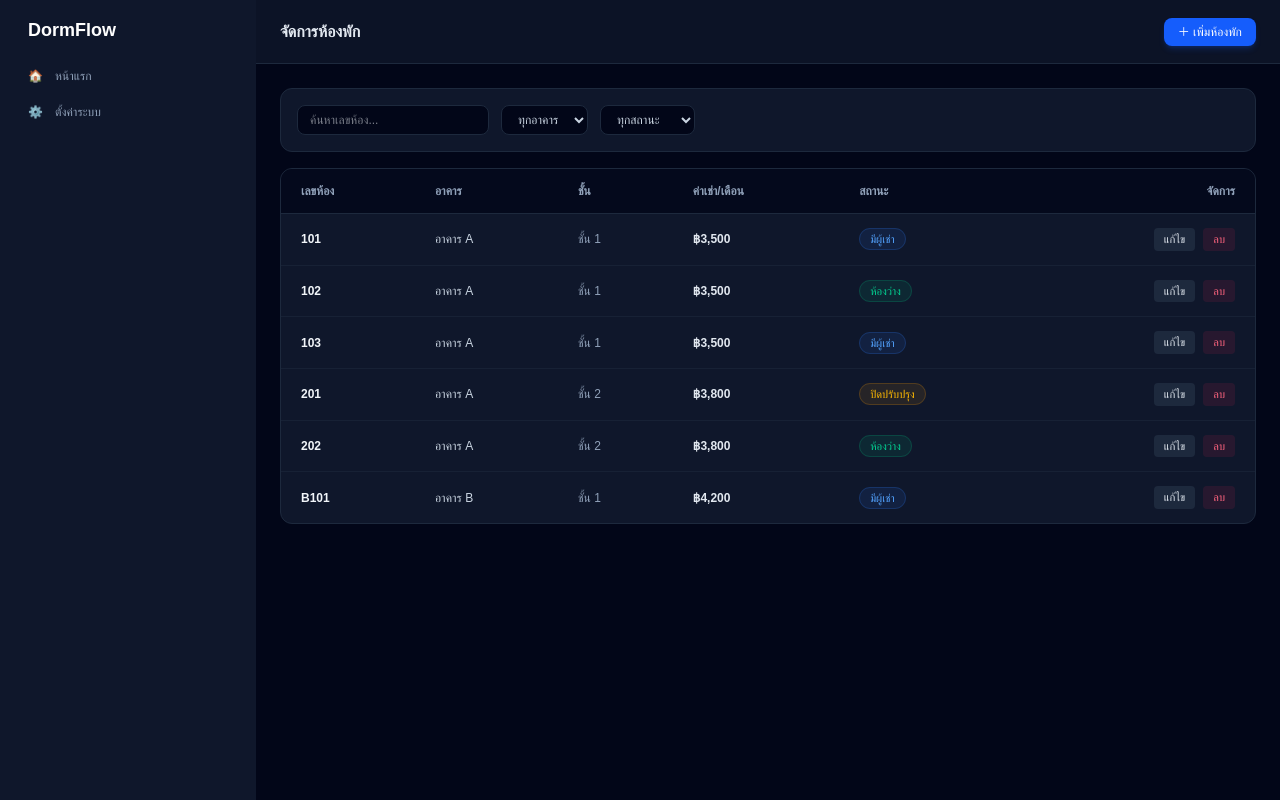
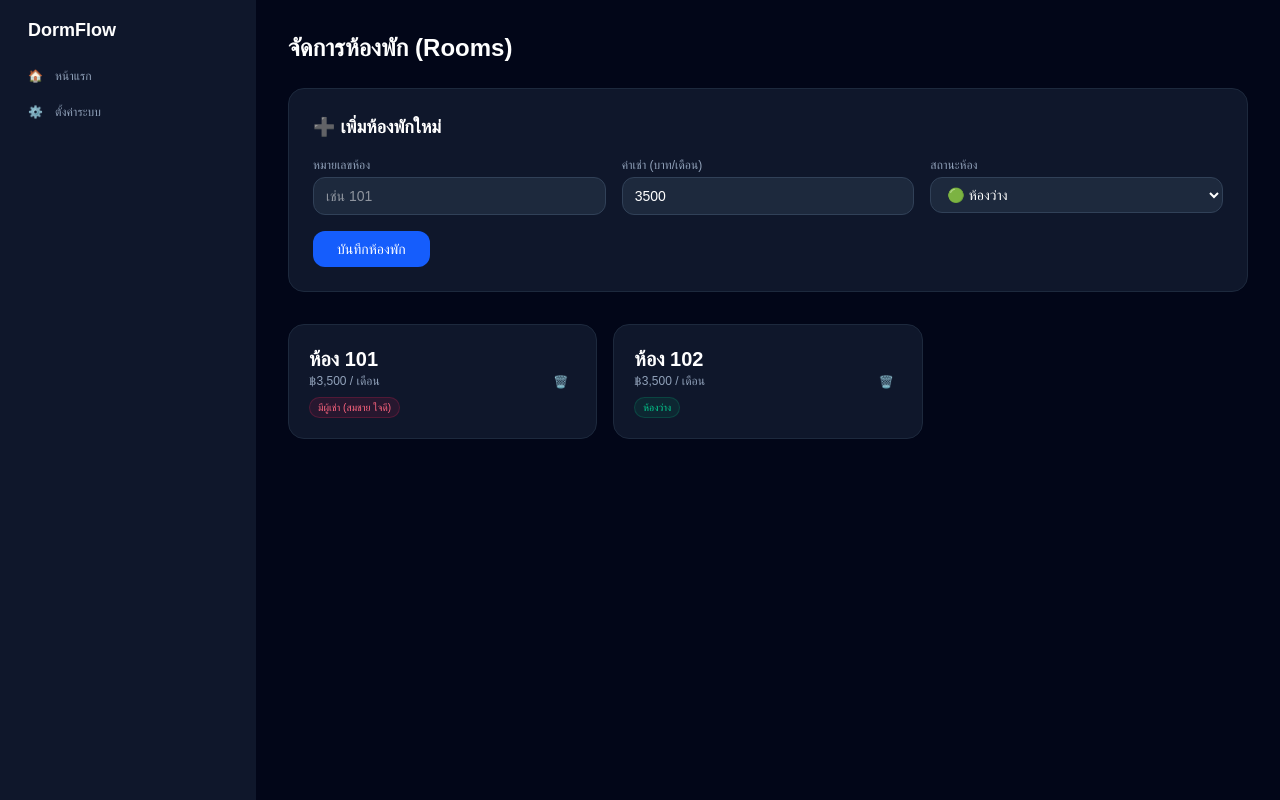
Before and after one commit to Beam5297/dormflow, a Next.js app: page /rooms in a window 1280 px wide. Built offline with nearby package versions, Linux system fonts and the light colour scheme.

Commit message:
complete rooms and tenants management system

```diff
--- a/app/rooms/page.tsx
+++ b/app/rooms/page.tsx
@@ -1,139 +1,94 @@
 'use client';
 
-import React, { useState } from 'react';
-import  Sidebar  from '@/components/Sidebar';
-import { mockRooms, Room } from '@/services/roomService';
-import { RoomModal } from '@/components/RoomModal';
+import React, { useState, useEffect } from 'react';
+import Sidebar from '@/components/Sidebar';
+import { getRooms, saveRooms, RoomData } from '@/services/storage';
 
 export default function RoomsPage() {
-  const [rooms, setRooms] = useState<Room[]>(mockRooms);
-  const [search, setSearch] = useState('');
-  const [buildingFilter, setBuildingFilter] = useState('ALL');
-  const [statusFilter, setStatusFilter] = useState('ALL');
-  const [isModalOpen, setIsModalOpen] = useState(false);
-  const [editingRoom, setEditingRoom] = useState<Room | null>(null);
+  const [rooms, setRooms] = useState<RoomData[]>([]);
+  const [roomNumber, setRoomNumber] = useState('');
+  const [rentPrice, setRentPrice] = useState(3500);
+  const [status, setStatus] = useState<'vacant' | 'occupied' | 'maintenance'>('vacant');
 
-  const filteredRooms = rooms.filter((room) => {
-    const matchSearch = room.roomNumber.toLowerCase().includes(search.toLowerCase());
-    const matchBuilding = buildingFilter === 'ALL' || room.building === buildingFilter;
-    const matchStatus = statusFilter === 'ALL' || room.status === statusFilter;
-    return matchSearch && matchBuilding && matchStatus;
-  });
+  useEffect(() => {
+    setRooms(getRooms());
+  }, []);
 
-  const handleSaveRoom = (savedRoom: Room) => {
-    if (editingRoom) {
-      setRooms(rooms.map((r) => (r.id === savedRoom.id ? savedRoom : r)));
-    } else {
-      setRooms([...rooms, savedRoom]);
+  const handleAddRoom = (e: React.FormEvent) => {
+    e.preventDefault();
+    if (!roomNumber) return alert('กรุณากรอกเลขห้อง');
+
+    const newRoom: RoomData = {
+      id: Date.now().toString(),
+      roomNumber,
+      rentPrice,
+      status,
+    };
+
+    const updated = [...rooms, newRoom];
+    setRooms(updated);
+    saveRooms(updated);
+    setRoomNumber('');
+  };
+
+  const handleDelete = (id: string) => {
+    if (confirm('คุณต้องการลบห้องนี้ใช่ไหม?')) {
+      const updated = rooms.filter(r => r.id !== id);
+      setRooms(updated);
+      saveRooms(updated);
     }
   };
 
-  const handleEdit = (room: Room) => {
-    setEditingRoom(room);
-    setIsModalOpen(true);
-  };
+  return (
+    <div className="flex min-h-screen bg-slate-950 text-white">
+      <Sidebar />
+      <main className="flex-1 p-8 max-w-6xl">
+        <h1 className="text-2xl font-bold mb-6">จัดการห้องพัก (Rooms)</h1>
 
-  const handleDelete = (id: string) => {
-    if (confirm('คุณต้องการลบห้องพักนี้ใช่หรือไม่?')) {
-      setRooms(rooms.filter((r) => r.id !== id));
-    }
-  };
+        {/* ฟอร์มเพิ่มห้อง */}
+        <form onSubmit={handleAddRoom} className="bg-slate-900 border border-slate-800 rounded-2xl p-6 mb-8">
+          <h2 className="text-lg font-semibold mb-4">➕ เพิ่มห้องพักใหม่</h2>
+          <div className="grid grid-cols-1 md:grid-cols-3 gap-4 mb-4">
+            <div>
+              <label className="block text-xs text-slate-400 mb-1">หมายเลขห้อง</label>
+              <input type="text" value={roomNumber} onChange={e => setRoomNumber(e.target.value)} placeholder="เช่น 101" className="w-full bg-slate-800 border border-slate-700 rounded-xl px-3 py-2 text-sm" />
+            </div>
+            <div>
+              <label className="block text-xs text-slate-400 mb-1">ค่าเช่า (บาท/เดือน)</label>
+              <input type="number" value={rentPrice} onChange={e => setRentPrice(Number(e.target.value))} className="w-full bg-slate-800 border border-slate-700 rounded-xl px-3 py-2 text-sm" />
+            </div>
+            <div>
+              <label className="block text-xs text-slate-400 mb-1">สถานะห้อง</label>
+              <select value={status} onChange={e => setStatus(e.target.value as any)} className="w-full bg-slate-800 border border-slate-700 rounded-xl px-3 py-2 text-sm">
+                <option value="vacant">🟢 ห้องว่าง</option>
+                <option value="occupied">🔴 มีผู้เช่าแล้ว</option>
+                <option value="maintenance">🟡 ปรับปรุง</option>
+              </select>
+            </div>
+          </div>
+          <button type="submit" className="bg-blue-600 hover:bg-blue-500 text-white font-medium text-sm px-6 py-2 rounded-xl">บันทึกห้องพัก</button>
+        </form>
 
-  const renderBadge = (status: string) => {
-    if (status === 'VACANT') return <span className="px-2.5 py-1 rounded-full text-[11px] font-medium bg-emerald-500/10 text-emerald-400 border border-emerald-500/20">ห้องว่าง</span>;
-    if (status === 'OCCUPIED') return <span className="px-2.5 py-1 rounded-full text-[11px] font-medium bg-blue-500/10 text-blue-400 border border-blue-500/20">มีผู้เช่า</span>;
-    return <span className="px-2.5 py-1 rounded-full text-[11px] font-medium bg-amber-500/10 text-amber-400 border border-amber-500/20">ปิดปรับปรุง</span>;
-  };
-
-  return (
-    <div className="min-h-screen bg-slate-950 text-slate-100 flex">
-      <Sidebar />
-      <div className="flex-1 flex flex-col min-w-0">
-        <header className="h-16 border-b border-slate-800 bg-slate-900/80 backdrop-blur px-6 flex items-center justify-between sticky top-0 z-20">
-          <h2 className="text-base font-semibold text-slate-200">จัดการห้องพัก</h2>
-          <button
-            onClick={() => {
-              setEditingRoom(null);
-              setIsModalOpen(true);
-            }}
-            className="px-3.5 py-1.5 rounded-lg bg-blue-600 hover:bg-blue-500 text-white text-xs font-medium shadow-md shadow-blue-600/20"
-          >
-            ＋ เพิ่มห้องพัก
-          </button>
-        </header>
-
-        <main className="p-6 space-y-4">
-          <div className="p-4 rounded-xl bg-slate-900 border border-slate-800 flex flex-wrap gap-3 items-center">
-            <input
-              type="text"
-              placeholder="ค้นหาเลขห้อง..."
-              value={search}
-              onChange={(e) => setSearch(e.target.value)}
-              className="px-3 py-1.5 rounded-lg bg-slate-950 border border-slate-800 text-xs text-slate-100 focus:outline-none focus:border-blue-500 w-full sm:w-48"
-            />
-            <select
-              value={buildingFilter}
-              onChange={(e) => setBuildingFilter(e.target.value)}
-              className="px-3 py-1.5 rounded-lg bg-slate-950 border border-slate-800 text-xs text-slate-300 focus:outline-none focus:border-blue-500"
-            >
-              <option value="ALL">ทุกอาคาร</option>
-              <option value="อาคาร A">อาคาร A</option>
-              <option value="อาคาร B">อาคาร B</option>
-            </select>
-            <select
-              value={statusFilter}
-              onChange={(e) => setStatusFilter(e.target.value)}
-              className="px-3 py-1.5 rounded-lg bg-slate-950 border border-slate-800 text-xs text-slate-300 focus:outline-none focus:border-blue-500"
-            >
-              <option value="ALL">ทุกสถานะ</option>
-              <option value="VACANT">ห้องว่าง</option>
-              <option value="OCCUPIED">มีผู้เช่า</option>
-              <option value="MAINTENANCE">ปิดปรับปรุง</option>
-            </select>
-          </div>
-
-          <div className="rounded-xl bg-slate-900 border border-slate-800 overflow-hidden">
-            <table className="w-full text-left text-xs text-slate-300">
-              <thead className="bg-slate-950/80 text-slate-400 uppercase border-b border-slate-800">
-                <tr>
-                  <th className="px-5 py-3.5">เลขห้อง</th>
-                  <th className="px-5 py-3.5">อาคาร</th>
-                  <th className="px-5 py-3.5">ชั้น</th>
-                  <th className="px-5 py-3.5">ค่าเช่า/เดือน</th>
-                  <th className="px-5 py-3.5">สถานะ</th>
-                  <th className="px-5 py-3.5 text-right">จัดการ</th>
-                </tr>
-              </thead>
-              <tbody className="divide-y divide-slate-800/60">
-                {filteredRooms.map((room) => (
-                  <tr key={room.id} className="hover:bg-slate-800/40">
-                    <td className="px-5 py-3.5 font-bold text-slate-100">{room.roomNumber}</td>
-                    <td className="px-5 py-3.5">{room.building}</td>
-                    <td className="px-5 py-3.5 text-slate-400">ชั้น {room.floor}</td>
-                    <td className="px-5 py-3.5 font-semibold text-slate-200">฿{room.price.toLocaleString()}</td>
-                    <td className="px-5 py-3.5">{renderBadge(room.status)}</td>
-                    <td className="px-5 py-3.5 text-right space-x-2">
-                      <button onClick={() => handleEdit(room)} className="px-2.5 py-1 rounded bg-slate-800 hover:bg-slate-700 text-slate-200 text-[11px]">
-                        แก้ไข
-                      </button>
-                      <button onClick={() => handleDelete(room.id)} className="px-2.5 py-1 rounded bg-rose-500/10 hover:bg-rose-500/20 text-rose-400 text-[11px]">
-                        ลบ
-                      </button>
-                    </td>
-                  </tr>
-                ))}
-              </tbody>
-            </table>
-          </div>
-        </main>
-      </div>
-
-      <RoomModal
-        isOpen={isModalOpen}
-        onClose={() => setIsModalOpen(false)}
-        onSave={handleSaveRoom}
-        initialData={editingRoom}
-      />
+        {/* รายการห้องพัก */}
+        <div className="grid grid-cols-1 md:grid-cols-3 gap-4">
+          {rooms.map(room => (
+            <div key={room.id} className="bg-slate-900 border border-slate-800 rounded-2xl p-5 flex justify-between items-center">
+              <div>
+                <span className="text-xl font-bold">ห้อง {room.roomNumber}</span>
+                <p className="text-xs text-slate-400">฿{room.rentPrice.toLocaleString()} / เดือน</p>
+                <span className={`inline-block mt-2 text-[10px] px-2 py-0.5 rounded-full font-medium ${
+                  room.status === 'vacant' ? 'bg-emerald-500/10 text-emerald-400 border border-emerald-500/20' :
+                  room.status === 'occupied' ? 'bg-rose-500/10 text-rose-400 border border-rose-500/20' :
+                  'bg-amber-500/10 text-amber-400 border border-amber-500/20'
+                }`}>
+                  {room.status === 'vacant' ? 'ห้องว่าง' : room.status === 'occupied' ? `มีผู้เช่า (${room.tenantName || '-'})` : 'ปรับปรุง'}
+                </span>
+              </div>
+              <button onClick={() => handleDelete(room.id)} className="text-xs text-slate-500 hover:text-rose-400 p-2">🗑️</button>
+            </div>
+          ))}
+        </div>
+      </main>
     </div>
   );
 }
--- a/app/tenants/page.tsx
+++ b/app/tenants/page.tsx
@@ -1,134 +1,103 @@
 'use client';
 
-import React, { useState } from 'react';
-import  Sidebar  from '@/components/Sidebar';
-import { mockTenants, Tenant } from '@/services/tenantService';
-import { TenantModal } from '@/components/TenantModal';
+import React, { useState, useEffect } from 'react';
+import Sidebar from '@/components/Sidebar';
+import { getTenants, saveTenants, getRooms, saveRooms, TenantData } from '@/services/storage';
 
 export default function TenantsPage() {
-  const [tenants, setTenants] = useState<Tenant[]>(mockTenants);
-  const [search, setSearch] = useState('');
-  const [statusFilter, setStatusFilter] = useState('ALL');
-  const [isModalOpen, setIsModalOpen] = useState(false);
-  const [editingTenant, setEditingTenant] = useState<Tenant | null>(null);
+  const [tenants, setTenants] = useState<TenantData[]>([]);
+  const [rooms, setRooms] = useState<any[]>([]);
 
-  const filteredTenants = tenants.filter((tenant) => {
-    const matchSearch =
-      tenant.name.toLowerCase().includes(search.toLowerCase()) ||
-      tenant.roomNumber.toLowerCase().includes(search.toLowerCase()) ||
-      tenant.phone.includes(search);
-    const matchStatus = statusFilter === 'ALL' || tenant.status === statusFilter;
-    return matchSearch && matchStatus;
-  });
+  const [name, setName] = useState('');
+  const [phone, setPhone] = useState('');
+  const [roomNumber, setRoomNumber] = useState('');
+  const [startDate, setStartDate] = useState('');
 
-  const handleSaveTenant = (savedTenant: Tenant) => {
-    if (editingTenant) {
-      setTenants(tenants.map((t) => (t.id === savedTenant.id ? savedTenant : t)));
-    } else {
-      setTenants([...tenants, savedTenant]);
-    }
+  useEffect(() => {
+    setTenants(getTenants());
+    setRooms(getRooms());
+  }, []);
+
+  const handleAddTenant = (e: React.FormEvent) => {
+    e.preventDefault();
+    if (!name || !roomNumber) return alert('กรุณากรอกชื่อและเลือกห้องพัก');
+
+    const newTenant: TenantData = {
+      id: Date.now().toString(),
+      name,
+      phone,
+      roomNumber,
+      startDate: startDate || new Date().toISOString().split('T')[0],
     };
 
-  const handleEdit = (tenant: Tenant) => {
-    setEditingTenant(tenant);
-    setIsModalOpen(true);
-  };
+    const updatedTenants = [...tenants, newTenant];
+    setTenants(updatedTenants);
+    saveTenants(updatedTenants);
 
-  const handleDelete = (id: string) => {
-    if (confirm('คุณต้องการลบข้อมูลผู้เช่ารายนี้ใช่หรือไม่?')) {
-      setTenants(tenants.filter((t) => t.id !== id));
-    }
-  };
+    // อัปเดตสถานะห้องใน Rooms เป็น occupied
+    const updatedRooms = rooms.map(r => r.roomNumber === roomNumber ? { ...r, status: 'occupied' as const, tenantName: name } : r);
+    setRooms(updatedRooms);
+    saveRooms(updatedRooms);
 
-  const renderBadge = (status: string) => {
-    if (status === 'ACTIVE')
-      return <span className="px-2.5 py-1 rounded-full text-[11px] font-medium bg-emerald-500/10 text-emerald-400 border border-emerald-500/20">ปกติ</span>;
-    if (status === 'EXPIRED')
-      return <span className="px-2.5 py-1 rounded-full text-[11px] font-medium bg-amber-500/10 text-amber-400 border border-amber-500/20">ใกล้/หมดสัญญา</span>;
-    return <span className="px-2.5 py-1 rounded-full text-[11px] font-medium bg-slate-500/10 text-slate-400 border border-slate-500/20">ย้ายออก</span>;
+    setName('');
+    setPhone('');
+    setRoomNumber('');
   };
 
   return (
-    <div className="min-h-screen bg-slate-950 text-slate-100 flex">
+    <div className="flex min-h-screen bg-slate-950 text-white">
       <Sidebar />
-      <div className="flex-1 flex flex-col min-w-0">
-        <header className="h-16 border-b border-slate-800 bg-slate-900/80 backdrop-blur px-6 flex items-center justify-between sticky top-0 z-20">
-          <h2 className="text-base font-semibold text-slate-200">ผู้เช่า & สัญญา</h2>
-          <button
-            onClick={() => {
-              setEditingTenant(null);
-              setIsModalOpen(true);
-            }}
-            className="px-3.5 py-1.5 rounded-lg bg-blue-600 hover:bg-blue-500 text-white text-xs font-medium shadow-md shadow-blue-600/20"
-          >
-            ＋ เพิ่มผู้เช่าใหม่
-          </button>
-        </header>
+      <main className="flex-1 p-8 max-w-6xl">
+        <h1 className="text-2xl font-bold mb-6">จัดการผู้เช่า (Tenants)</h1>
 
-        <main className="p-6 space-y-4">
-          {/* Controls Bar */}
-          <div className="p-4 rounded-xl bg-slate-900 border border-slate-800 flex flex-wrap gap-3 items-center">
-            <input
-              type="text"
-              placeholder="ค้นหาชื่อ, ห้อง, เบอร์โทร..."
-              value={search}
-              onChange={(e) => setSearch(e.target.value)}
-              className="px-3 py-1.5 rounded-lg bg-slate-950 border border-slate-800 text-xs text-slate-100 focus:outline-none focus:border-blue-500 w-full sm:w-60"
-            />
-            <select
-              value={statusFilter}
-              onChange={(e) => setStatusFilter(e.target.value)}
-              className="px-3 py-1.5 rounded-lg bg-slate-950 border border-slate-800 text-xs text-slate-300 focus:outline-none focus:border-blue-500"
-            >
-              <option value="ALL">ทุกสถานะสัญญา</option>
-              <option value="ACTIVE">ปกติ</option>
-              <option value="EXPIRED">ใกล้/หมดสัญญา</option>
-              <option value="MOVED_OUT">ย้ายออกแล้ว</option>
+        {/* ฟอร์มเพิ่มผู้เช่า */}
+        <form onSubmit={handleAddTenant} className="bg-slate-900 border border-slate-800 rounded-2xl p-6 mb-8 space-y-4">
+          <h2 className="text-lg font-semibold">👤 ทำสัญญา / เพิ่มผู้เช่าใหม่</h2>
+          <div className="grid grid-cols-1 md:grid-cols-2 gap-4">
+            <div>
+              <label className="block text-xs text-slate-400 mb-1">ชื่อ-นามสกุล</label>
+              <input type="text" value={name} onChange={e => setName(e.target.value)} className="w-full bg-slate-800 border border-slate-700 rounded-xl px-3 py-2 text-sm" />
+            </div>
+            <div>
+              <label className="block text-xs text-slate-400 mb-1">เบอร์โทรศัพท์</label>
+              <input type="text" value={phone} onChange={e => setPhone(e.target.value)} className="w-full bg-slate-800 border border-slate-700 rounded-xl px-3 py-2 text-sm" />
+            </div>
+            <div>
+              <label className="block text-xs text-slate-400 mb-1">เลือกห้องพัก</label>
+              <select value={roomNumber} onChange={e => setRoomNumber(e.target.value)} className="w-full bg-slate-800 border border-slate-700 rounded-xl px-3 py-2 text-sm">
+                <option value="">-- เลือกห้องพัก --</option>
+                {rooms.map(r => (
+                  <option key={r.id} value={r.roomNumber}>ห้อง {r.roomNumber} ({r.status === 'vacant' ? 'ว่าง' : 'มีผู้เช่า'})</option>
+                ))}
               </select>
             </div>
+            <div>
+              <label className="block text-xs text-slate-400 mb-1">วันที่เริ่มเข้าอยู่</label>
+              <input type="date" value={startDate} onChange={e => setStartDate(e.target.value)} className="w-full bg-slate-800 border border-slate-700 rounded-xl px-3 py-2 text-sm" />
+            </div>
+          </div>
+          <button type="submit" className="bg-blue-600 hover:bg-blue-500 text-white font-medium text-sm px-6 py-2 rounded-xl">บันทึกผู้เช่า</button>
+        </form>
 
-          {/* Table */}
-          <div className="rounded-xl bg-slate-900 border border-slate-800 overflow-hidden">
-            <table className="w-full text-left text-xs text-slate-300">
-              <thead className="bg-slate-950/80 text-slate-400 uppercase border-b border-slate-800">
+        {/* รายชื่อผู้เช่า */}
+        <div className="bg-slate-900 border border-slate-800 rounded-2xl p-6">
+          <h2 className="text-lg font-semibold mb-4">📋 รายชื่อผู้เช่าปัจจุบัน</h2>
+          <table className="w-full text-left text-sm">
+            <thead className="bg-slate-800 text-slate-400">
               <tr>
-                  <th className="px-5 py-3.5">ผู้เช่า</th>
-                  <th className="px-5 py-3.5">ห้อง</th>
-                  <th className="px-5 py-3.5">เบอร์โทรศัพท์</th>
-                  <th className="px-5 py-3.5">ระยะเวลาสัญญา</th>
-                  <th className="px-5 py-3.5">เงินประกัน</th>
-                  <th className="px-5 py-3.5">สถานะ</th>
-                  <th className="px-5 py-3.5 text-right">จัดการ</th>
+                <th className="p-3 rounded-l-xl">ห้อง</th>
+                <th className="p-3">ชื่อผู้เช่า</th>
+                <th className="p-3">เบอร์โทร</th>
+                <th className="p-3">วันเริ่มสัญญา</th>
               </tr>
             </thead>
-              <tbody className="divide-y divide-slate-800/60">
-                {filteredTenants.map((tenant) => (
-                  <tr key={tenant.id} className="hover:bg-slate-800/40">
-                    <td className="px-5 py-3.5">
-                      <p className="font-bold text-slate-100">{tenant.name}</p>
-                      <p className="text-[10px] text-slate-500">{tenant.idCard}</p>
-                    </td>
-                    <td className="px-5 py-3.5 font-semibold text-blue-400">ห้อง {tenant.roomNumber}</td>
-                    <td className="px-5 py-3.5 text-slate-300">{tenant.phone}</td>
-                    <td className="px-5 py-3.5 text-slate-400">
-                      {tenant.startDate} ถึง {tenant.endDate}
-                    </td>
-                    <td className="px-5 py-3.5 font-medium text-slate-200">฿{tenant.deposit.toLocaleString()}</td>
-                    <td className="px-5 py-3.5">{renderBadge(tenant.status)}</td>
-                    <td className="px-5 py-3.5 text-right space-x-2">
-                      <button
-                        onClick={() => handleEdit(tenant)}
-                        className="px-2.5 py-1 rounded bg-slate-800 hover:bg-slate-700 text-slate-200 text-[11px]"
-                      >
-                        แก้ไข
-                      </button>
-                      <button
-                        onClick={() => handleDelete(tenant.id)}
-                        className="px-2.5 py-1 rounded bg-rose-500/10 hover:bg-rose-500/20 text-rose-400 text-[11px]"
-                      >
-                        ลบ
-                      </button>
-                    </td>
+            <tbody className="divide-y divide-slate-800">
+              {tenants.map(t => (
+                <tr key={t.id}>
+                  <td className="p-3 font-semibold text-blue-400">ห้อง {t.roomNumber}</td>
+                  <td className="p-3 font-medium">{t.name}</td>
+                  <td className="p-3 text-slate-400">{t.phone}</td>
+                  <td className="p-3 text-slate-400">{t.startDate}</td>
                 </tr>
               ))}
             </tbody>
@@ -136,13 +105,5 @@ export default function TenantsPage() {
         </div>
       </main>
     </div>
-
-      <TenantModal
-        isOpen={isModalOpen}
-        onClose={() => setIsModalOpen(false)}
-        onSave={handleSaveTenant}
-        initialData={editingTenant}
-      />
-    </div>
   );
 }
```
Lines whose indentation alone changed are shown as unchanged.
